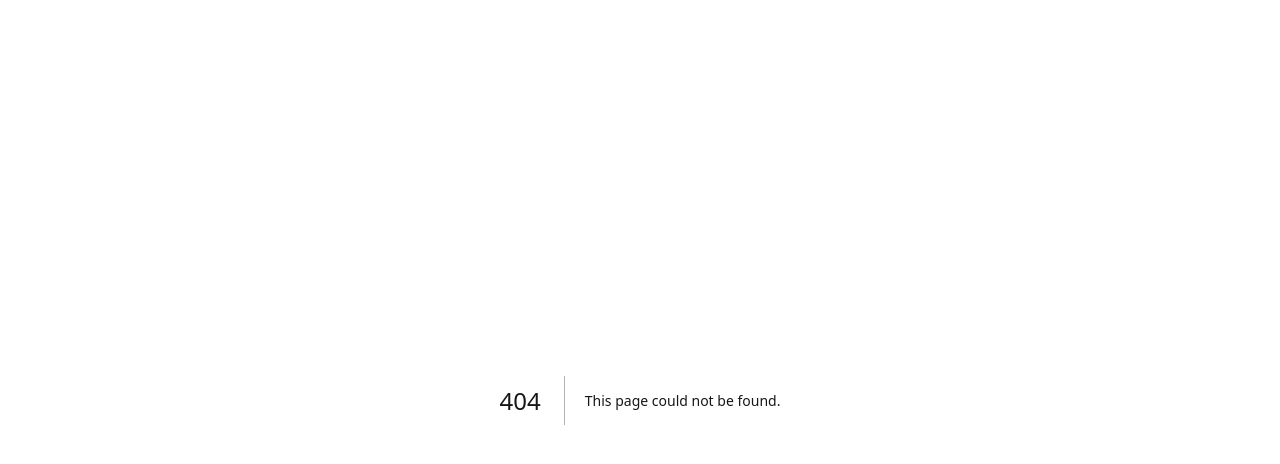
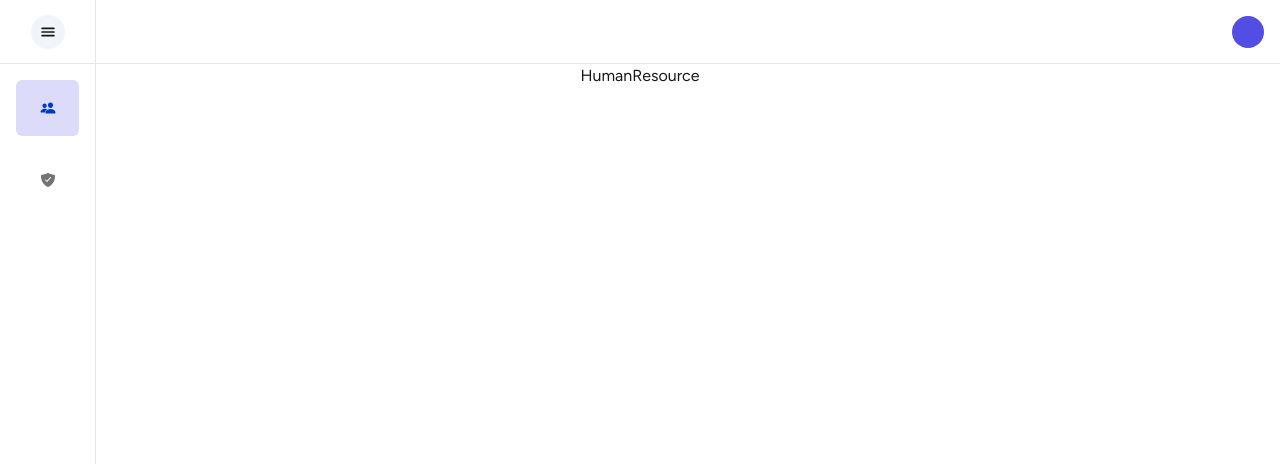
Before and after one commit to rn-mgl/nest-client, a Next.js app: page /nest/controller/hr in a window 1280 px wide. Before the commit this address had no page. Shown: the top 464 px of the page. Built offline with nearby package versions, Linux system fonts and the light colour scheme.

Commit message:
made nav for all

```diff
--- /dev/null
+++ b/app/nest/controller/hr/page.tsx
@@ -0,0 +1,7 @@
+import React from "react";
+
+const HumanResource = () => {
+  return <div>HumanResource</div>;
+};
+
+export default HumanResource;
--- a/app/nest/controller/layout.tsx
+++ b/app/nest/controller/layout.tsx
@@ -1,16 +1,32 @@
-import AdminNav from "@/src/components/admin/global/AdminNav";
+import Nav from "@/src/components/global/Nav";
 import { Metadata } from "next";
+import { IoPeople, IoShieldCheckmark } from "react-icons/io5";
 
 export const metadata: Metadata = {
   title: "Dashboard | Admin",
 };
+
+const NAV_LINKS = [
+  {
+    label: "Human Resource",
+    url: "/hr",
+    icon: <IoPeople />,
+  },
+  {
+    label: "Account Verification",
+    url: "/verification",
+    icon: <IoShieldCheckmark />,
+  },
+];
 
 export default function RootLayout({
   children,
 }: Readonly<{ children: React.ReactNode }>) {
   return (
     <div className="w-full h-full flex flex-col items-center justify-start">
-      <AdminNav>{children}</AdminNav>
+      <Nav home="/nest/controller" navLinks={NAV_LINKS}>
+        {children}
+      </Nav>
     </div>
   );
 }
--- a/package.json
+++ b/package.json
@@ -3,7 +3,7 @@
   "version": "0.1.0",
   "private": true,
   "scripts": {
-    "dev": "next dev --turbo",
+    "dev": "next dev",
     "build": "next build",
     "start": "next start",
     "lint": "next lint"
--- a/src/components/admin/global/AdminNav.tsx
+++ /dev/null
@@ -1,70 +0,0 @@
-"use client";
-
-import React from "react";
-import Logo from "@/components/global/Logo";
-import { IoMenu } from "react-icons/io5";
-
-const AdminNav = ({ children }: Readonly<{ children: React.ReactNode }>) => {
-  const [sideNavVisible, setSideNavVisible] = React.useState(false);
-
-  const handleSideNavVisible = () => {
-    setSideNavVisible((prev) => !prev);
-  };
-
-  return (
-    <div className="w-full flex flex-row items-center justify-start">
-      {/* side nav */}
-      <div
-        className={`w-full h-full fixed top-0 left-0 bg-white flex flex-col items-center justify-start transition-all
-                    t:w-6/12 t:max-w-6/12 t:min-w-6/12 z-50 border-r-[1px]
-                    l-s:w-72 l-s:max-w-72 l-s:min-w-72
-                    ${
-                      sideNavVisible
-                        ? "translate-x-0 l-s:translate-x-0"
-                        : "-translate-x-full l-s:translate-x-0 l-s:w-20 l-s:max-w-20 l-s:min-w-20"
-                    } `}
-      >
-        <div className="w-full flex flex-row items-center justify-between p-4 bg-white border-b-[1px] h-16">
-          <button
-            onClick={handleSideNavVisible}
-            className="p-2 rounded-full hover:bg-accent-purple/20 transition-all"
-          >
-            <IoMenu className="text-lg" />
-          </button>
-
-          {sideNavVisible ? <Logo url="/nest/controller" type="dark" /> : null}
-        </div>
-      </div>
-
-      {sideNavVisible ? (
-        <div
-          className="w-full h-full hidden bg-neutral-900/20 fixed top-0 right-0 z-40
-                  t:animate-fade t:flex l-s:hidden"
-        />
-      ) : null}
-
-      <div className="w-full flex flex-col items-center justify-start">
-        {/* head nav */}
-        <div className="w-full flex flex-row items-center justify-between p-4 bg-white border-b-[1px] h-16">
-          <div className="hidden l-s:flex">
-            <Logo url="/nest/controller" type="dark" />
-          </div>
-
-          <button
-            onClick={handleSideNavVisible}
-            className="p-2 rounded-full hover:bg-accent-purple/20 transition-all l-s:hidden"
-          >
-            <IoMenu className="text-lg" />
-          </button>
-
-          <div className="w-8 h-8 min-w-8 min-h-8 bg-accent-purple rounded-full"></div>
-        </div>
-
-        {/* main contenr */}
-        {children}
-      </div>
-    </div>
-  );
-};
-
-export default AdminNav;
--- /dev/null
+++ b/src/components/global/Nav.tsx
@@ -0,0 +1,122 @@
+"use client";
+
+import React from "react";
+import Logo from "@/components/global/Logo";
+import { IoMenu } from "react-icons/io5";
+import { SideNav as SideNavInterface } from "@/interface/NavInterface";
+import Link from "next/link";
+import { usePathname } from "next/navigation";
+
+const Nav: React.FC<SideNavInterface & { children: React.ReactNode }> = (
+  props
+) => {
+  const [sideNavVisible, setSideNavVisible] = React.useState(false);
+
+  const handleSideNavVisible = () => {
+    setSideNavVisible((prev) => !prev);
+  };
+
+  const path = usePathname();
+
+  const mappedLinks = props.navLinks.map((link) => {
+    const activeLink = path.includes(link.url);
+
+    return (
+      <Link
+        key={link.label}
+        href={`${props.home}${link.url}`}
+        className={`p-4 rounded-md w-full flex flex-row items-center justify-start transition-all
+                     gap-2 h-14 ${
+                       sideNavVisible ? "justify-start" : "justify-center"
+                     } ${
+          activeLink
+            ? "bg-accent-purple/20 font-semibold hover:bg-accent-purple/50"
+            : "bg-white hover:bg-neutral-100"
+        }`}
+      >
+        <span
+          className={`${activeLink ? "text-accent-blue" : "text-neutral-500"}`}
+        >
+          {link.icon}
+        </span>
+        <span
+          className={`${activeLink ? "text-accent-blue" : "text-neutral-950"} ${
+            sideNavVisible ? "l-s:flex" : "l-s:hidden"
+          } transition-all truncate`}
+        >
+          {link.label}
+        </span>
+      </Link>
+    );
+  });
+
+  return (
+    <div className="w-full flex flex-row items-center justify-start">
+      {/* side nav */}
+      <div
+        className={`w-full h-full fixed top-0 left-0 bg-white flex flex-col items-center justify-start transition-all
+                    t:w-6/12 t:max-w-6/12 t:min-w-6/12 z-50 border-r-[1px] overflow-hidden
+                    ${
+                      sideNavVisible
+                        ? "translate-x-0 l-s:translate-x-0 l-s:w-72 l-s:max-w-72 l-s:min-w-72"
+                        : "-translate-x-full l-s:translate-x-0 l-s:w-24 l-s:max-w-24 l-s:min-w-24"
+                    } `}
+      >
+        <div
+          className={`w-full flex flex-row items-center p-4 border-b-[1px] h-16
+                    ${sideNavVisible ? "justify-between" : "justify-center"}`}
+        >
+          <button
+            onClick={handleSideNavVisible}
+            className="p-2 rounded-full hover:bg-accent-purple/20 transition-all bg-slate-100"
+          >
+            <IoMenu className="text-lg" />
+          </button>
+
+          <div
+            className={`${
+              sideNavVisible ? "visible" : "hidden"
+            } transition-all`}
+          >
+            <Logo url={props.home} type="dark" />
+          </div>
+        </div>
+
+        <div className="w-full flex flex-col items-center justify-start p-4 gap-4">
+          {mappedLinks}
+        </div>
+      </div>
+
+      {/* transparent black screen on tablet */}
+      {sideNavVisible ? (
+        <div
+          className="w-full h-full hidden bg-neutral-900/20 fixed top-0 right-0 z-40
+                  t:animate-fade t:flex l-s:hidden"
+        />
+      ) : null}
+
+      <div className="w-full flex flex-col items-center justify-start">
+        {/* head nav */}
+        <div className="w-full flex flex-row items-center justify-between p-4 bg-white border-b-[1px] h-16">
+          <div className="hidden l-s:flex">
+            <Logo url={props.home} type="dark" />
+          </div>
+
+          <button
+            onClick={handleSideNavVisible}
+            className="p-2 rounded-full hover:bg-accent-purple/20 transition-all l-s:hidden"
+          >
+            <IoMenu className="text-lg" />
+          </button>
+
+          <div className="w-8 h-8 min-w-8 min-h-8 bg-accent-purple rounded-full"></div>
+        </div>
+
+        {/* main content */}
+        {props.children}
+      </div>
+    </div>
+  );
+};
+
+export default Nav;
--- a/src/interface/NavInterface.ts
+++ b/src/interface/NavInterface.ts
@@ -2,3 +2,8 @@ export interface Logo {
   url: string;
   type: "dark" | "light";
 }
+
+export interface SideNav {
+  home: string;
+  navLinks: Array<{ label: string; url: string; icon: React.ReactNode }>;
+}
```
